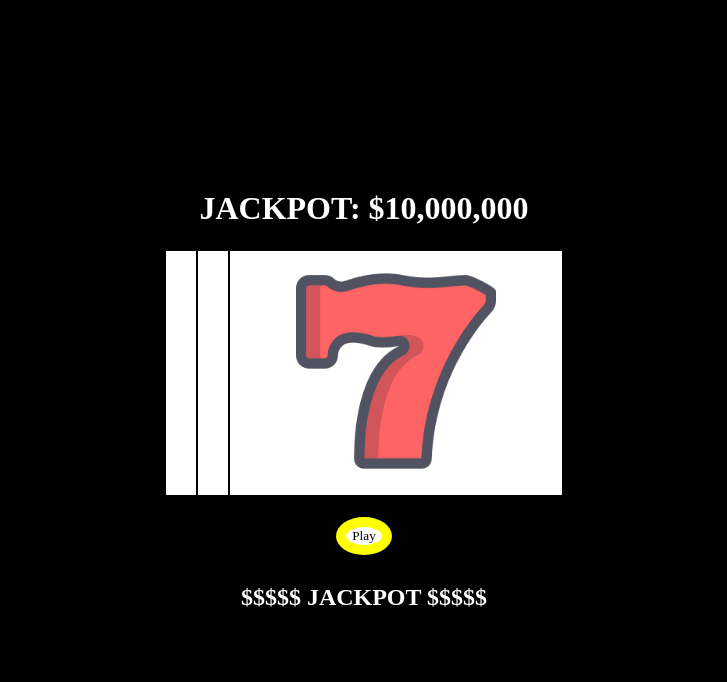
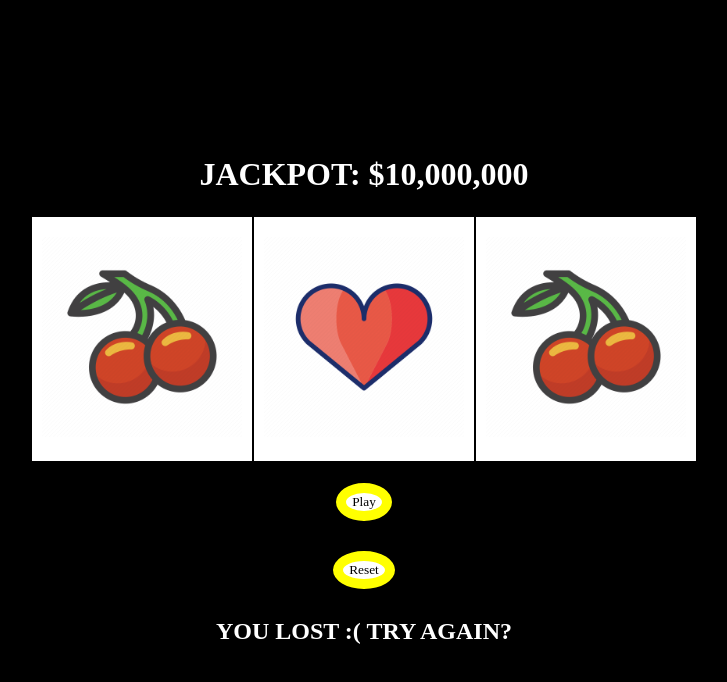
Before and after one commit to mfarah37/Slot-Machine, a plain HTML site: page index.html in a window 1280 px wide. Both pictures are taken after a click on the button "Play". Shown: the whole page, without its empty margins (276-1003 px from the left). Drawn offline with Linux system fonts and the light colour scheme.

Commit message:
fixed reset button and issues with images

```diff
--- a/index.html
+++ b/index.html
@@ -12,12 +12,13 @@
     <h1>JACKPOT: $10,000,000</h1>
     <table>
         <tr>
-            <td><div id="slot1"> <img></img> </div></td>
-            <td><div id="slot2"> <img></img> </div></td>
-            <td><div id="slot3"> <img></img> </div></td>
+            <td><div id="slot1"> <img id="one"></img> </div></td>
+            <td><div id="slot2"> <img id="two"></img> </div></td>
+            <td><div id="slot3"> <img id="three"></img> </div></td>
         </tr>
     </table>
     <button><div id="btn">Play</div></button>
+    <button><div id="btn2">Reset</div></button>
     <h2></h2>
 </body>
 </html>
--- a/js/main.js
+++ b/js/main.js
@@ -5,6 +5,20 @@ const cherry = document.createElement("img")
 cherry.src = "imgs/cherry.png"
 const heart = document.createElement("img")
 heart.src = "imgs/heart.png"
+
+const seven2 = document.createElement("img")
+seven2.src = "imgs/seven.png"
+const cherry2 = document.createElement("img")
+cherry2.src = "imgs/cherry.png"
+const heart2 = document.createElement("img")
+heart2.src = "imgs/heart.png"
+
+const seven3 = document.createElement("img")
+seven3.src = "imgs/seven.png"
+const cherry3 = document.createElement("img")
+cherry3.src = "imgs/cherry.png"
+const heart3 = document.createElement("img")
+heart3.src = "imgs/heart.png"
 
 const winningCombos = [
     [0, 0, 0],
@@ -14,35 +28,37 @@ const winningCombos = [
 /*----- app's state (variables) -----*/
 let board;
 
-// let randomNumber = Math.floor(Math.random() * 3);
-// console.log(randomNumber)
 /*----- cached element references -----*/
+const resultEl = document.querySelector('h2');
+const buttonEl = document.getElementById('btn')
+const buttonEl2 = document.getElementById('btn2')
 const slotOne = document.getElementById('slot1')
 const slotTwo = document.getElementById('slot2')
 const slotThree = document.getElementById('slot3')
-const resultEl = document.querySelector('h2');
-const buttonEl = document.querySelector('button')
-
+const imgOne = document.getElementById('one')
+const imgTwo = document.getElementById('two')
+const imgThree = document.getElementById('three')
 /*----- event listeners -----*/
 buttonEl.addEventListener('click', pullLever)
-
+buttonEl2.addEventListener('click', init)
 
 /*----- functions -----*/
+init()
 function init() {
-    board = [null, null, null];
-    // slotOne.addEventListener('click', pullLever)
-    // slotTwo.addEventListener('click', pullLever)
-    // slotThree.addEventListener('click', pullLever)
+    board = [null, null, null]
+    slotOne.replaceChildren(imgOne)
+    slotTwo.replaceChildren(imgTwo)
+    slotThree.replaceChildren(imgThree)
 }
 function pullLever() {
-    // board = [
-    //     Math.floor(Math.random() * 3),
-    //     Math.floor(Math.random() * 3),
-    //     Math.floor(Math.random() * 3)
-    // ];
-    renderSlotOne();
-    renderSlotTwo();
-    renderSlotThree();
+    board = [
+        Math.floor(Math.random() * 3),
+        Math.floor(Math.random() * 3),
+        Math.floor(Math.random() * 3)
+    ];
+    renderSlotOne()
+    renderSlotTwo()
+    renderSlotThree()
     checkWin()
 }
 function checkWin() {
@@ -51,36 +67,36 @@ function checkWin() {
        } else if (everyHelper(board, winningCombos[1])) {
            renderWinningMessage()
        } else if (everyHelper(board, winningCombos[2])) {
+           renderWinningMessage()
        } else {
            renderLosingMessage()
        }
 }
 function renderSlotOne() {
     if (board[0] === 0) {
-        slotOne.replaceWith(seven)
+        imgOne.replaceWith(seven)
     } else if (board[0] === 1) {
-        slotOne.replaceWith(cherry)
+        imgOne.replaceWith(cherry)
     } else if (board[0] === 2) {
-        slotOne.replaceWith(heart)
+        imgOne.replaceWith(heart)
     }
 }
-
 function renderSlotTwo() {
     if (board[1] === 0) {
-        slotTwo.replaceWith(seven)
+        imgTwo.replaceWith(seven2)
     } else if (board[1] === 1) {
-        slotTwo.replaceWith(cherry)
+        imgTwo.replaceWith(cherry2)
     } else if (board[1] === 2) {
-        slotTwo.replaceWith(heart)
+        imgTwo.replaceWith(heart2)
     }
 }
 function renderSlotThree() {
     if (board[2] === 0) {
-        slotThree.replaceWith(seven)
+        imgThree.replaceWith(seven3)
     } else if (board[2] === 1) {
-        slotThree.replaceWith(cherry)
+        imgThree.replaceWith(cherry3)
     } else if (board[2] === 2) {
-        slotThree.replaceWith(heart)
+        imgThree.replaceWith(heart3)
     }
 }
 //Result Prompts
@@ -93,9 +109,6 @@ function renderLosingMessage() {
 function renderWinningMessage() {
     resultEl.innerText = "YOU WIN :) PLAY AGAIN?"
 }
-board = [0, 0, 0]
-console.log(board)
-// console.log(winningCombos[0])
 
 // helper functions
 function everyHelper(array, winCombo) {
```
